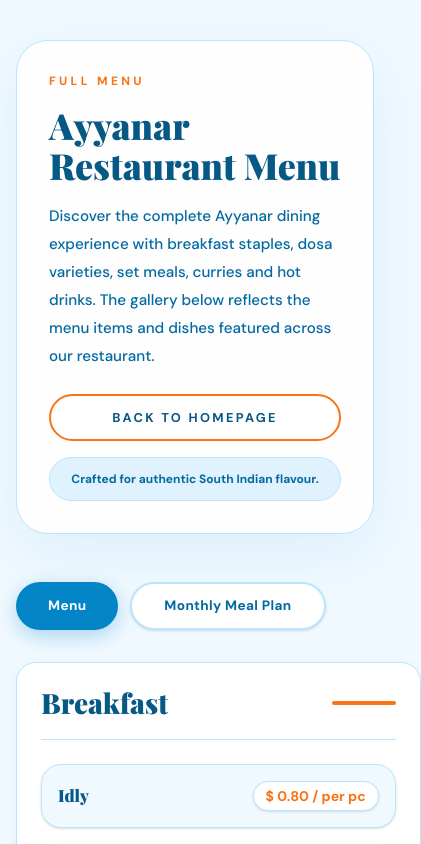
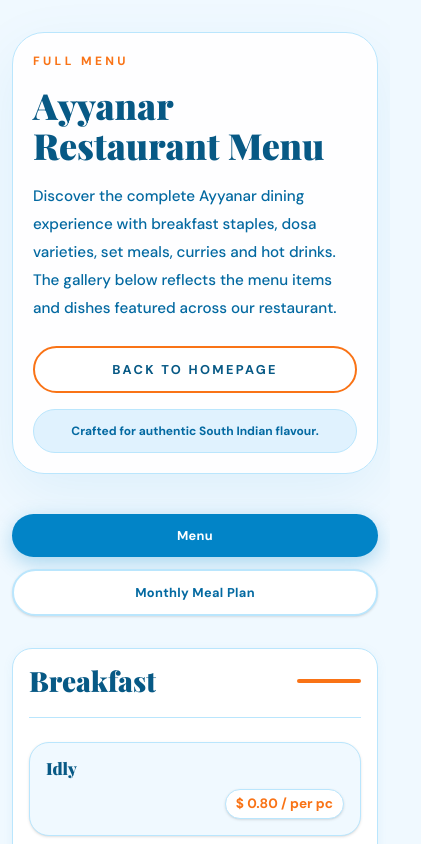
Before and after one commit to JeevaST34/ayyanar-restaurant, a Next.js app: page /menu in a window 390 px wide. Shown: the top 844 px of the page, 421 px wide, since content can reach past the window. Built offline with nearby package versions, Linux system fonts and the light colour scheme.

Commit message:
menu-style-changes2

```diff
--- a/app/menu/page.tsx
+++ b/app/menu/page.tsx
@@ -217,8 +217,8 @@ export default function MenuPage() {
 
   return (
     <div className="min-h-screen bg-[#f0f9ff] text-[#075985]">
-      <div className="mx-auto max-w-[90rem] px-4 py-10 sm:px-6 lg:px-8">
-        <MotionSection className="mb-12 flex flex-col gap-6 rounded-[32px] border border-[#bae6fd] bg-white/90 p-8 shadow-[0_20px_60px_rgba(2,132,199,0.08)] sm:p-12">
+      <div className="mx-auto max-w-[90rem] overflow-x-hidden px-3 py-8 sm:px-6 sm:py-10 lg:px-8">
+        <MotionSection className="mb-10 flex flex-col gap-6 rounded-[32px] border border-[#bae6fd] bg-white/90 p-5 shadow-[0_20px_60px_rgba(2,132,199,0.08)] sm:mb-12 sm:p-12">
           <div className="space-y-4">
             <p className="text-xs font-black tracking-[0.28em] text-[#f97316] uppercase">
               Full Menu
@@ -248,10 +248,10 @@ export default function MenuPage() {
         </MotionSection>
 
         {/* Tab Navigation */}
-        <div className="mb-8 flex gap-3">
+        <div className="mb-8 flex flex-col gap-3 sm:flex-row">
           <button
             onClick={() => setActiveView("menu")}
-            className={`rounded-full px-8 py-3 text-[0.85rem] font-black tracking-wide transition-all duration-300 ${activeView === "menu"
+            className={`w-full rounded-full px-5 py-3 text-[0.8rem] font-black tracking-wide transition-all duration-300 sm:w-auto sm:px-8 sm:text-[0.85rem] ${activeView === "menu"
               ? "bg-[#0284c7] text-white shadow-[0_6px_20px_rgba(2,132,199,0.30)]"
               : "bg-white border-2 border-[#bae6fd] text-[#0369a1] hover:border-[#7dd3fc] hover:text-[#0284c7] shadow-sm"
               }`}
@@ -260,7 +260,7 @@ export default function MenuPage() {
           </button>
           <button
             onClick={() => setActiveView("monthly")}
-            className={`rounded-full px-8 py-3 text-[0.85rem] font-black tracking-wide transition-all duration-300 ${activeView === "monthly"
+            className={`w-full rounded-full px-5 py-3 text-[0.8rem] font-black tracking-wide transition-all duration-300 sm:w-auto sm:px-8 sm:text-[0.85rem] ${activeView === "monthly"
               ? "bg-[#0284c7] text-white shadow-[0_6px_20px_rgba(2,132,199,0.30)]"
               : "bg-white border-2 border-[#bae6fd] text-[#0369a1] hover:border-[#7dd3fc] hover:text-[#0284c7] shadow-sm"
               }`}
@@ -546,19 +546,19 @@ export default function MenuPage() {
 
           </div>
         ) : (
-          <div className="grid gap-6 xl:grid-cols-[0.95fr_0.5fr]">
-            <MotionContainer className="space-y-6">
+          <div className="grid gap-6 xl:grid-cols-[minmax(0,1fr)_minmax(0,0.52fr)]">
+            <MotionContainer className="min-w-0 space-y-6">
               {menuCategories.map((category) => (
                 <MotionArticle
                   key={category.title}
-                  className="card-surface p-6 md:p-8"
+                  className="card-surface min-w-0 p-4 sm:p-6 md:p-8"
                 >
                   <div className="mb-6 flex items-center justify-between gap-4 border-b border-[#bae6fd] pb-5">
                     <h2 className="text-[1.75rem] font-black text-[#075985]" style={{ fontFamily: "var(--font-heading), 'Playfair Display', serif" }}>{category.title}</h2>
                     <span className="h-1 w-16 rounded-full bg-[#f97316]" />
                   </div>
                   <div
-                    className={`grid gap-4 ${category.title === "Hot Drinks" || category.title === "Cold Drinks"
+                    className={`grid min-w-0 gap-4 ${category.title === "Hot Drinks" || category.title === "Cold Drinks"
                       ? "lg:grid-cols-2"
                       : "sm:grid-cols-2"
                       }`}
@@ -566,12 +566,12 @@ export default function MenuPage() {
                     {category.items.map((item) => (
                       <div
                         key={item.name}
-                        className="rounded-[20px] border border-[#bae6fd] bg-[#f0f9ff] p-4 shadow-sm transition hover:border-[#7dd3fc] hover:bg-white"
+                        className="min-w-0 rounded-[20px] border border-[#bae6fd] bg-[#f0f9ff] p-4 sm:p-5 shadow-sm transition hover:border-[#7dd3fc] hover:bg-white"
                       >
                         <div
-                          className={`flex gap-4 ${category.title === "Hot Drinks" || category.title === "Cold Drinks"
-                            ? "items-start justify-between"
-                            : "items-center justify-between"
+                          className={`flex min-w-0 gap-3 sm:gap-4 ${category.title === "Hot Drinks" || category.title === "Cold Drinks"
+                            ? "items-center max-[420px]:flex-col max-[420px]:items-start"
+                            : "items-center max-[420px]:flex-col max-[420px]:items-start"
                             }`}
                         >
                           <div className="min-w-0 flex-1">
@@ -579,7 +579,7 @@ export default function MenuPage() {
                               {item.name}
                             </h3>
                           </div>
-                          <span className="inline-flex min-w-[4.25rem] shrink-0 items-center justify-end whitespace-nowrap rounded-full border border-[#bae6fd] bg-white px-3 py-1 text-right text-sm font-black leading-5 text-[#f97316] shadow-sm">
+                          <span className="ml-auto inline-flex min-w-0 max-w-full shrink-0 items-center justify-end whitespace-nowrap rounded-full border border-[#bae6fd] bg-white px-2.5 py-1 text-right text-[0.85rem] font-black leading-5 text-[#f97316] shadow-sm max-[420px]:self-end sm:min-w-[4.25rem] sm:px-3 sm:text-sm">
                             {item.price}
                           </span>
                         </div>
@@ -590,7 +590,7 @@ export default function MenuPage() {
               ))}
             </MotionContainer>
 
-            <aside className="space-y-6">
+            <aside className="min-w-0 space-y-6">
               <section className="card-surface overflow-hidden rounded-[32px] border border-[#bae6fd] bg-white">
                 <div className="bg-gradient-to-r from-[#38bdf8] to-[#0284c7] px-6 py-5 text-white">
                   <h2 className="text-2xl font-black text-white" style={{ fontFamily: "var(--font-heading), 'Playfair Display', serif" }}>Hot Drinks</h2>
```
